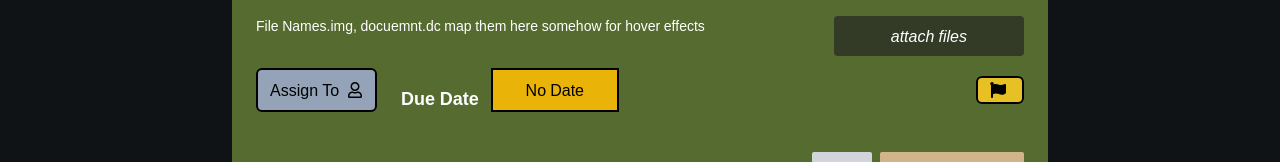
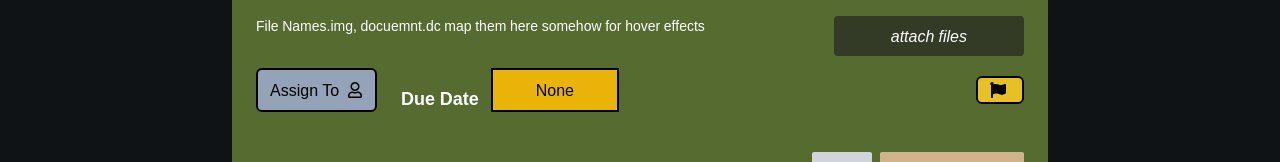
Before and after one commit to EvanZig/Task-Management-System, a React (Create React App) app in the folder client/: page / in a window 1280 px wide. Both pictures are taken after a click on the button "Create New Task +". Shown: the part 456-618 px from the top of the page. Built offline with nearby package versions, Linux system fonts and the light colour scheme.

Commit message:
changed no date message

```diff
--- a/client/src/Components/Tasks/TaskOverviewModal.js/TaskDueDate.js
+++ b/client/src/Components/Tasks/TaskOverviewModal.js/TaskDueDate.js
@@ -47,7 +47,7 @@ export default function TaskDueDate() {
           </>
         ) : (
           <span className='w-full items-center justify-center flex text-black bg-yellow-500 border-2 border-black'>
-            {selectedDate ? selectedDate : 'No Date'}
+            {selectedDate ? selectedDate : 'None'}
           </span>
         )}
       </div>
```
